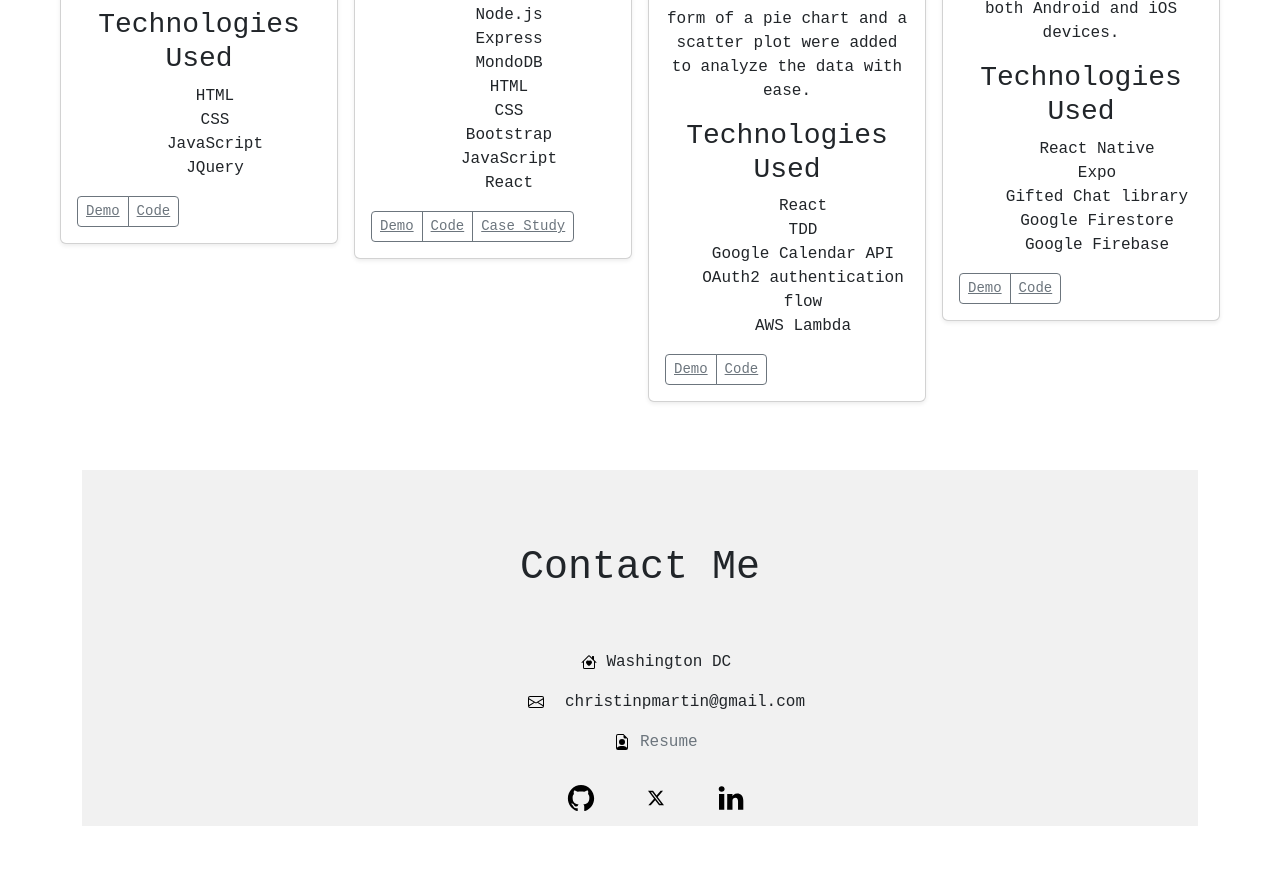
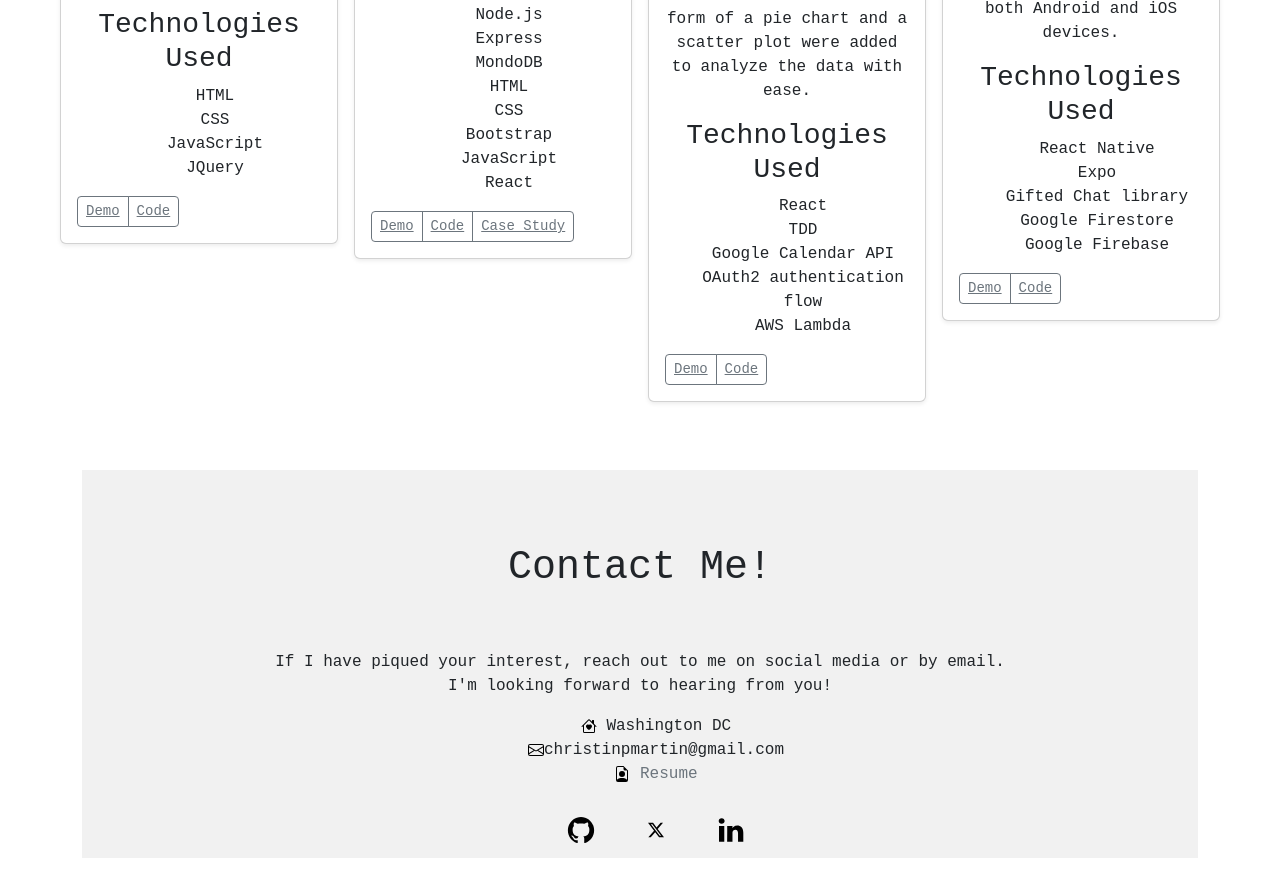
Before and after one commit to Christin-paige/portfolio-cpm, a plain HTML site: page index.html in a window 1280 px wide. Shown: the part 2478-3374 px from the top of the page. Before the commit the page ends 3352 px from the top, so only its background shows below. Drawn offline with nearby package versions, Linux system fonts and the light colour scheme.

Commit message:
updated resume link and contact section

```diff
--- a/index.html
+++ b/index.html
@@ -221,12 +221,14 @@
       <section id="contact-me">
 
     <div class="contact-container">
-    <h1 class="contact-title">Contact Me</h1>
+    <h1 class="contact-title">Contact Me!</h1>
+    <p>If I have piqued your interest, reach out to me on social media or by email.<br>
+    I'm looking forward to hearing from you! </p>
     <ul>
 
       <li class="house-icon"><img src="./house-heart.svg" aria-hidden="true">  Washington DC</li>
-      <li class="email-icon"><a class="btn btn-link btn-floating btn-lg text-dark m-1" href="christinpmartin@gmail" target="_blank"><img src="./envelope.svg" aria-hidden="true"></a>christinpmartin@gmail.com</li>
-      <li class="resume"><a href="https://drive.google.com/file/d/1GIuEeOo43PplvCSu5uq4mzIRTOCWrH0z/view?usp=sharing" style="text-decoration:none" class="link-secondary" target="_blank"><img src="./file-earmark-person.svg" aria-hidden="true">  Resume</a></li>
+      <li class="email-icon"><img src="./envelope.svg" aria-hidden="true">christinpmartin@gmail.com</li>
+      <li class="resume"><a href="https://drive.google.com/file/d/1ellW0drm-TydH7Kj2D3MHGEJKDy0ASaC/view?usp=sharing" style="text-decoration:none" class="link-secondary" target="_blank"><img src="./file-earmark-person.svg" aria-hidden="true">  Resume</a></li>
     </ul>
     </div>
 
```
